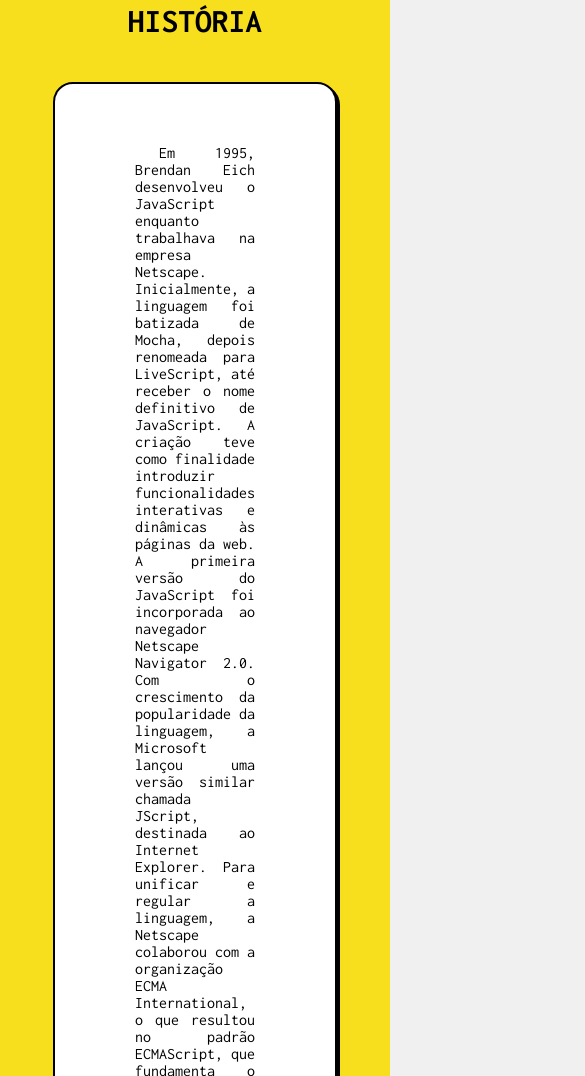
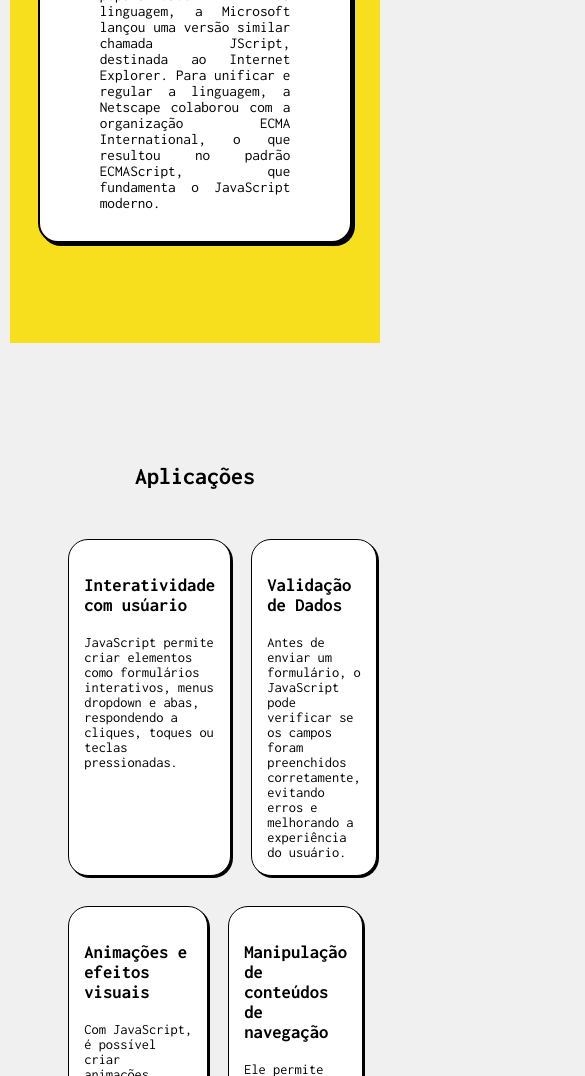
Before and after one commit to anadrv/JAVASCRIPT-AULA, a plain HTML site: page 13-08-JAVASCRIPT/index.html in a window 390 px wide. Shown: the part 924-2000 px from the top of the page, 585 px wide, since content can reach past the window. Drawn offline with Linux system fonts and the light colour scheme.

Commit message:
atvidade

```diff
--- a/13-08-JAVASCRIPT/index.html
+++ b/13-08-JAVASCRIPT/index.html
@@ -30,7 +30,7 @@
       </div>
       <div class="sobre">
         <p>
-          Em 1995, Brendan Eich desenvolveu o JavaScript enquanto trabalhava na empresa Netscape.
+          Em 1995, Brendan Eich desenvolveu o <strong>JavaScript</strong> enquanto trabalhava na empresa Netscape.
           Inicialmente, a linguagem foi batizada de Mocha, depois renomeada para LiveScript, até receber o
           nome definitivo de JavaScript. A criação teve como finalidade introduzir funcionalidades
           interativas e dinâmicas às páginas da web. A primeira versão do JavaScript foi incorporada ao
--- a/13-08-JAVASCRIPT/style.css
+++ b/13-08-JAVASCRIPT/style.css
@@ -26,6 +26,7 @@
   display: flex;
   flex-direction: column;
   align-items: center;
+  justify-content: center;
 }
 
 main {
@@ -35,8 +36,20 @@
 
 /*CAPA*/
 
-.capa {
+
+
+.capa{
     margin-top: 100px;
+
+
+
+}
+
+.capa img {
+
+width: 80%;
+  display: block;
+  margin: 0 auto;
 }
 
 /*HISTORIA*/
@@ -61,6 +74,7 @@
   text-align: center;
   margin-bottom: 44px;
   font-size: 1.4rem;
+
 }
 
 .sobre {
@@ -93,7 +107,8 @@
 .aplicacoes__cards {
   display: flex;
   max-width: 65vw;
-  gap: 80px;
+  gap: 30px;
+    justify-content: space-between;
 }
 
 .aplicacoes__card {
@@ -107,6 +122,7 @@
   text-align: justify;
   font-family: var(--font-principal);
   transition: transform 0.3s ease;
+
 }
 
 .aplicacoes__card:hover {
@@ -202,3 +218,54 @@
     padding: 10px;
     width: 100%;
 }
+
+@media (max-width: 680px) {
+  body {
+    padding: 0 10px;
+  }
+
+  .capa img {
+    width: 100%;
+  }
+
+  .cor {
+    width: 85%;
+
+  }
+
+
+
+  .sobre {
+    padding: 30px 60px;
+    font-size: 0.95rem;
+    width: 100%;
+  }
+
+  .aplicacoes__titulo,
+  #quem-somos h2 {
+    font-size: 1.5rem;
+  }
+
+  .aplicacoes__cards {
+    gap: 20px;
+  }
+
+  .aplicacoes__card {
+    flex-direction: column;
+    text-align: left;
+    padding: 15px;
+  }
+
+  .pessoa {
+    gap: 20px;
+  }
+
+  .card1 {
+    width: 50%;
+  }
+
+  footer {
+    font-size: 0.8rem;
+    padding: 15px;
+  }
+}
```
